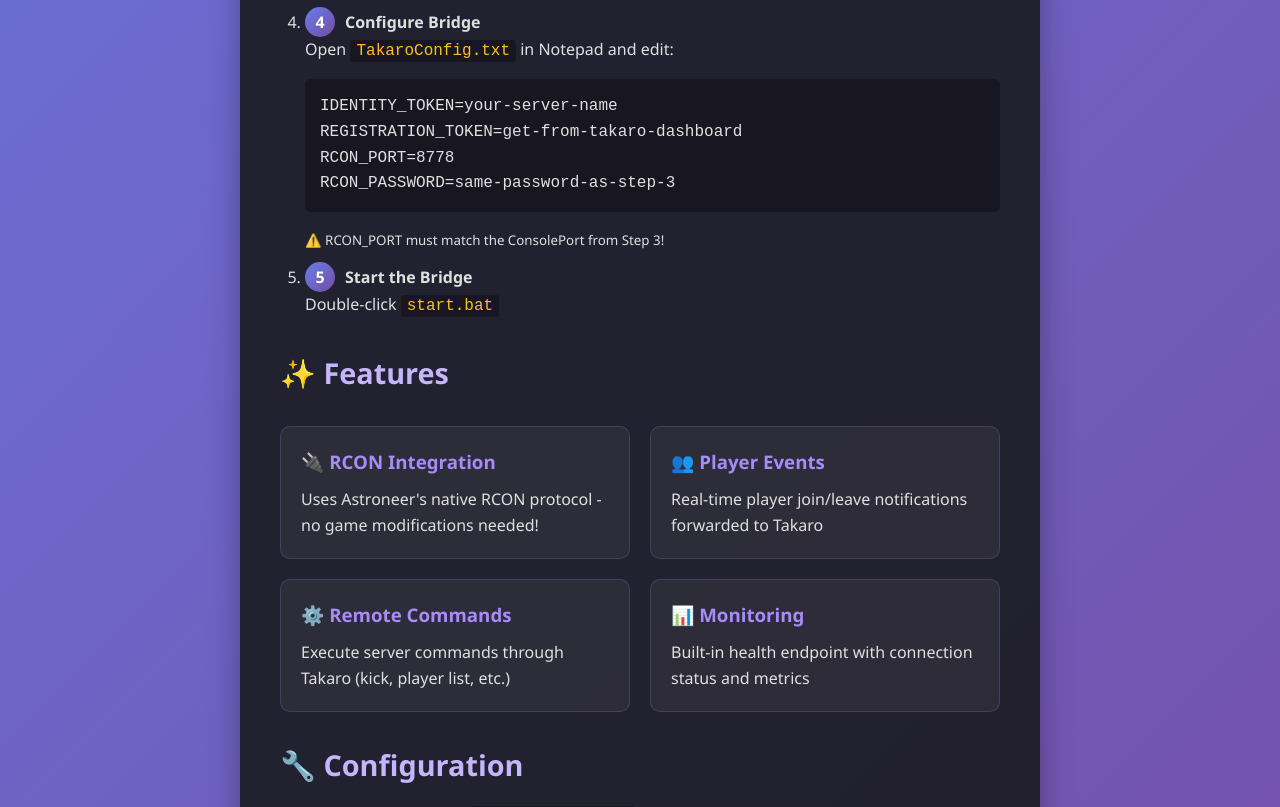
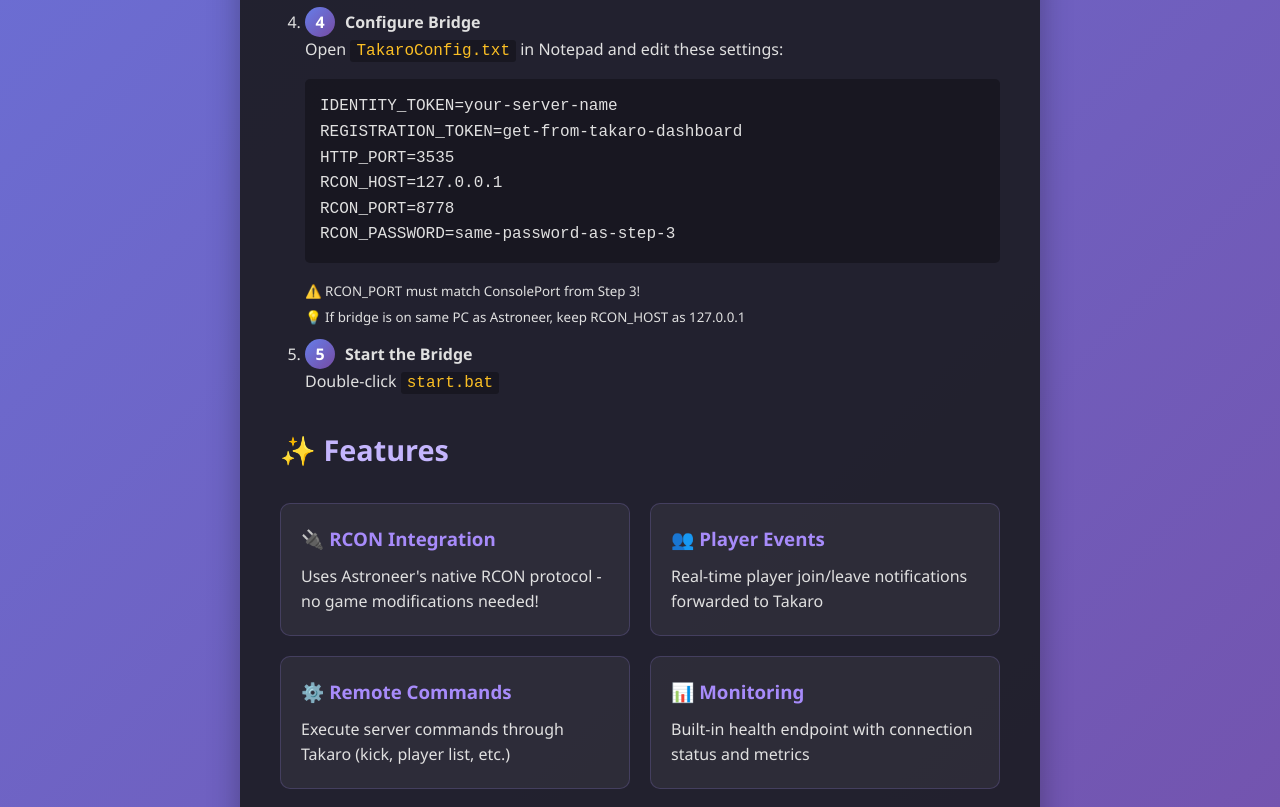
Before and after one commit to mad-001/takaro-astroneer-bridge, a website: page index.html in a window 1280 px wide. Shown: the part 1442-2249 px from the top of the page. Drawn offline with Linux system fonts and the light colour scheme.

Commit message:
docs: show ALL required TakaroConfig.txt settings
Now shows complete configuration:
- IDENTITY_TOKEN
- REGISTRATION_TOKEN
- HTTP_PORT (was missing)
- RCON_HOST (was missing)
- RCON_PORT
- RCON_PASSWORD

Added note about RCON_HOST (127.0.0.1 if same PC)

```diff
--- a/index.html
+++ b/index.html
@@ -209,12 +209,15 @@
                 Save and restart your Astroneer server
             </li>
             <li><strong><span class="step-number">4</span>Configure Bridge</strong><br>
-                Open <code>TakaroConfig.txt</code> in Notepad and edit:
+                Open <code>TakaroConfig.txt</code> in Notepad and edit these settings:
                 <pre><code>IDENTITY_TOKEN=your-server-name
 REGISTRATION_TOKEN=get-from-takaro-dashboard
+HTTP_PORT=3535
+RCON_HOST=127.0.0.1
 RCON_PORT=8778
 RCON_PASSWORD=same-password-as-step-3</code></pre>
-                <small>⚠️ RCON_PORT must match the ConsolePort from Step 3!</small>
+                <small>⚠️ RCON_PORT must match ConsolePort from Step 3!</small><br>
+                <small>💡 If bridge is on same PC as Astroneer, keep RCON_HOST as 127.0.0.1</small>
             </li>
             <li><strong><span class="step-number">5</span>Start the Bridge</strong><br>
                 Double-click <code>start.bat</code>
```
